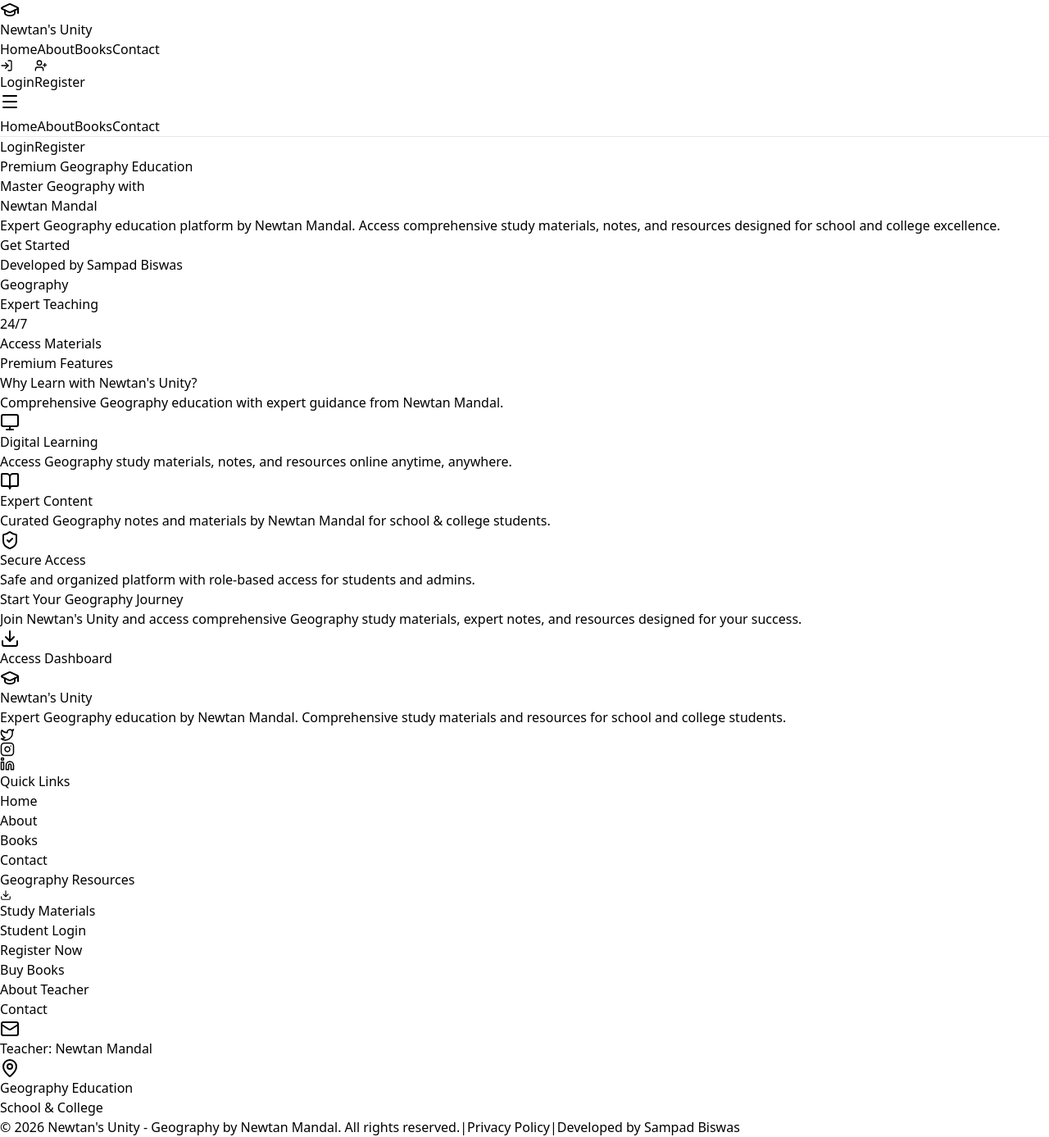
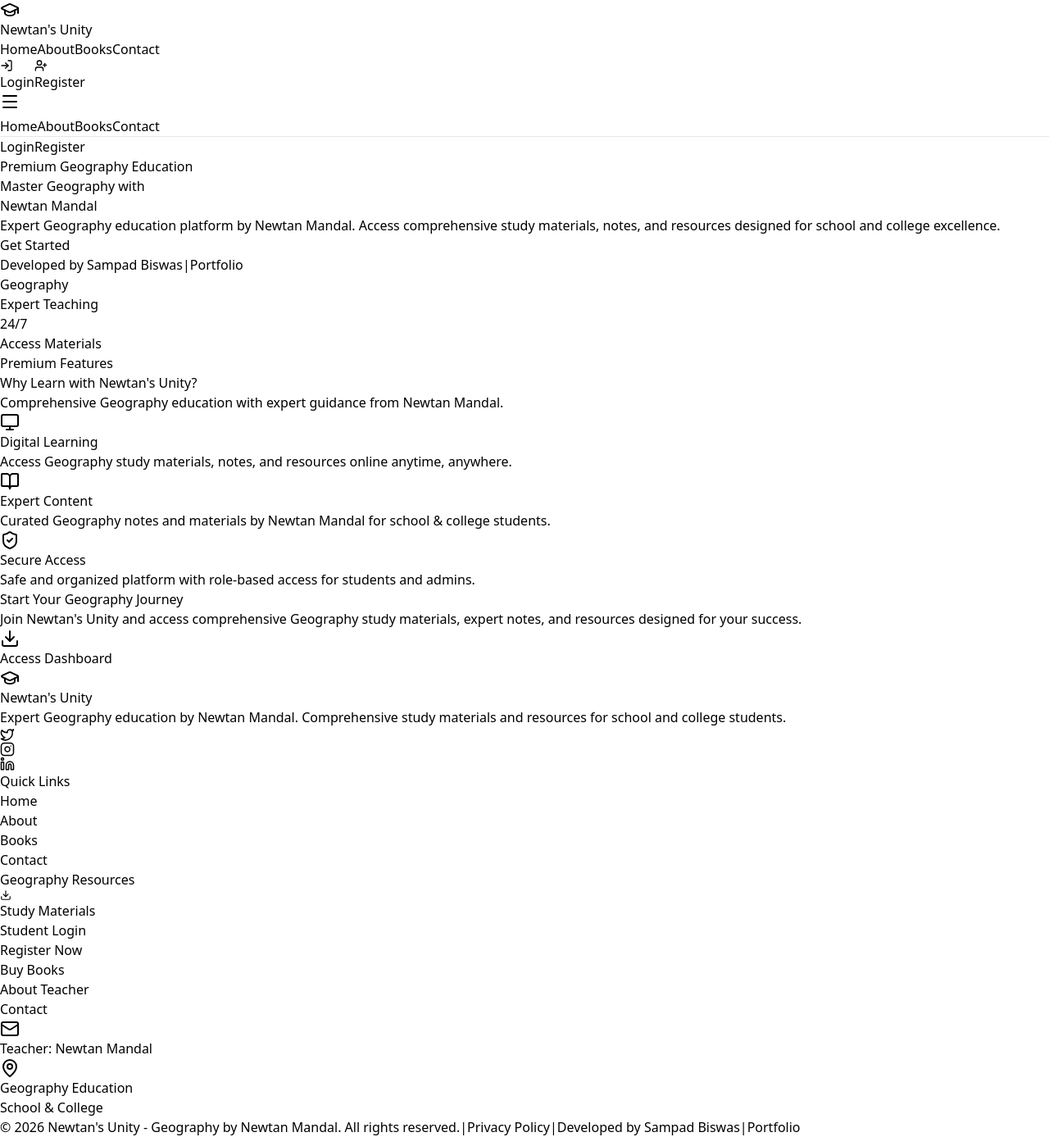
Before and after one commit to shubham201yadav/Notes-Management-Platform, a React (Vite) app in the folder client/: page / in a window 1280 px wide. Shown: the whole page at 82% size. Built offline with nearby package versions, Linux system fonts and the light colour scheme; no server answers.

Commit message:
portfolio add

```diff
--- a/client/src/components/Footer.jsx
+++ b/client/src/components/Footer.jsx
@@ -74,6 +74,15 @@ const Footer = () => {
         Privacy Policy
         <span className="mx-2">|</span>
         Developed by Sampad Biswas
+        <span className="mx-2">|</span>
+        <a
+          href="https://portfolio-three-rho-6pmyjz7zav.vercel.app/"
+          target="_blank"
+          rel="noopener noreferrer"
+          className="text-amber-300 hover:text-amber-200 underline underline-offset-4"
+        >
+          Portfolio
+        </a>
       </div>
     </footer>
   );
--- a/client/src/pages/Home.jsx
+++ b/client/src/pages/Home.jsx
@@ -47,6 +47,15 @@ const Home = () => {
 
             <p className="mt-6 text-sm text-amber-300/90 font-medium tracking-wide">
               Developed by Sampad Biswas
+              <span className="mx-2">|</span>
+              <a
+                href="https://portfolio-three-rho-6pmyjz7zav.vercel.app/"
+                target="_blank"
+                rel="noopener noreferrer"
+                className="text-amber-200 hover:text-white underline underline-offset-4"
+              >
+                Portfolio
+              </a>
             </p>
           </div>
 
```
